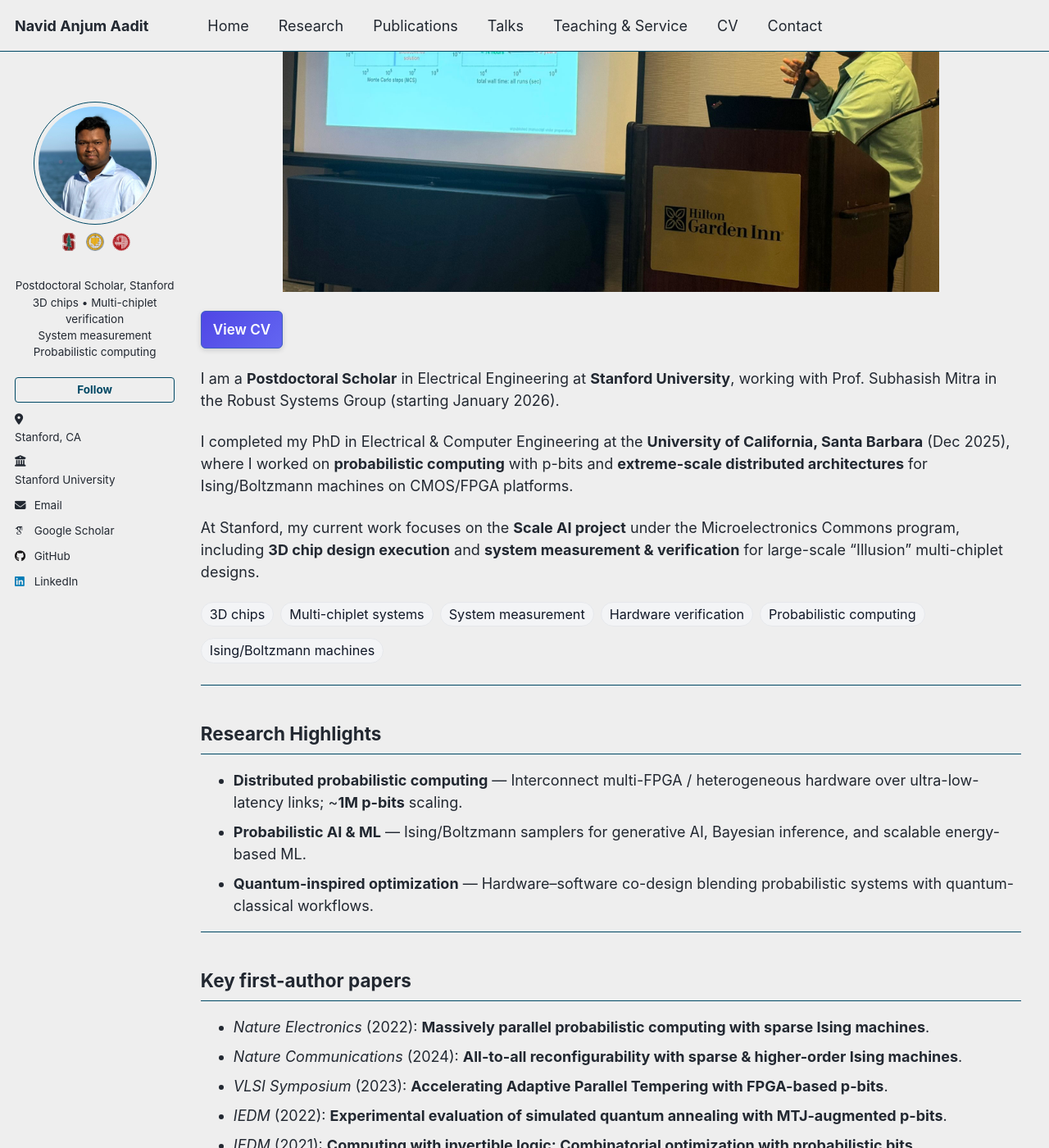
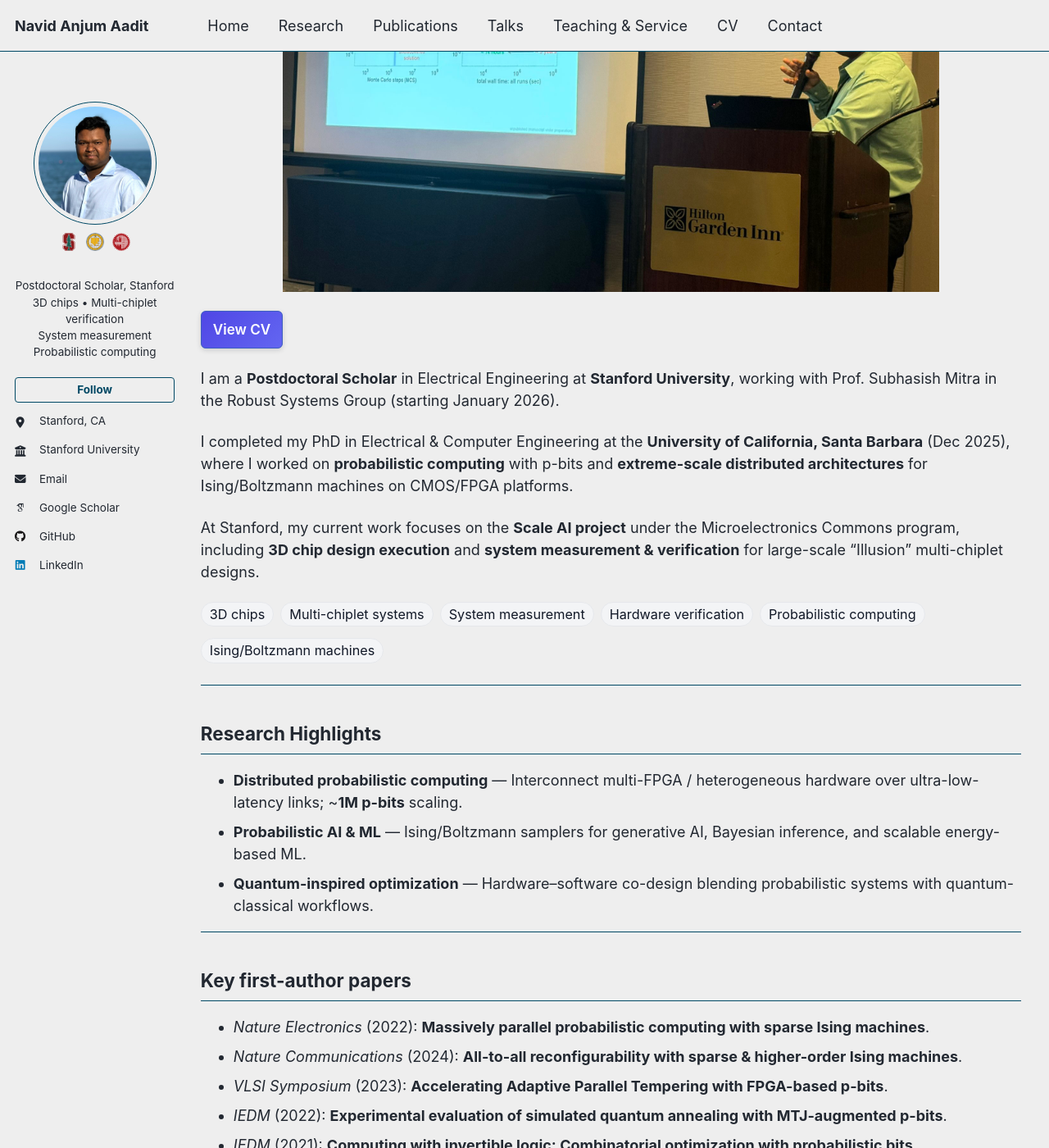
Before and after one commit to navidaadit/navidaadit.github.io, a Jekyll site: the page built from _pages/about.md, in a window 1280 px wide and 1400 px high, scrolled down 226 px. Shown: the whole window at 82% size. Built offline with Jekyll 4.4.1, drawn with Linux system fonts in a browser that asks for light colours; some web fonts are replaced.

Commit message:
Update _custom.scss

```diff
--- a/_sass/_custom.scss
+++ b/_sass/_custom.scss
@@ -1,5 +1,5 @@
 /* ===========================================================
-   Navid Aadit — site overrides
+   Navid Aadit — Site Overrides
    =========================================================== */
 
 /* ---------- Global width ---------- */
@@ -33,9 +33,7 @@
 .page::after { content: ""; display: block; clear: both; }
 
 /* ===========================================================
-   AUTHOR SIDEBAR — HYBRID ALIGNMENT
-   Top (Avatar/Bio) = CENTERED
-   Bottom (Links/Loc) = LEFT
+   AUTHOR SIDEBAR — ALIGNMENT & FIXES
    =========================================================== */
 
 /* 1. Center the Avatar */
@@ -79,17 +77,41 @@
   width: 100%;
 }
 
-/* 4. Keep Location/Links LEFT Aligned (Professional Look) */
+/* 4. Keep Location/Links LEFT Aligned */
 .sidebar .author__urls-wrapper,
 .sidebar .author__urls {
   text-align: left !important;
   width: 100%;
 }
-/* Ensure the button stays normal width but container allows left text */
+
+/* --- SIDEBAR LINK FIX (Prevents "Stanford" going to new line) --- */
+.sidebar .author__urls li {
+  display: flex !important;       /* Uses Flexbox to put Icon + Text in a row */
+  align-items: center !important; /* Vertically centers them */
+  flex-wrap: nowrap !important;   /* Prevents wrapping to new line */
+  margin-bottom: 6px !important;
+}
+
+.sidebar .author__urls li a {
+  display: inline-block !important; /* Forces link to sit INLINE */
+  width: auto !important;           /* Prevents it from filling the row */
+  text-decoration: none !important; /* Optional: remove underline if preferred */
+}
+
+/* Ensure the icon stays next to the text */
+.sidebar .author__urls li i,
+.sidebar .author__urls li .fa-fw {
+  margin-right: 10px !important;    /* Gap between Icon and Text */
+  width: 20px !important;           /* Fixed width for alignment */
+  text-align: center !important;
+  flex-shrink: 0 !important;        /* Prevents icon from getting squished */
+}
+
+/* Fix for the Follow Button */
 .author__urls-wrapper .btn {
     display: block;
     width: 100%;
-    text-align: center; /* Center the "Follow" button text itself */
+    text-align: center;
     margin-bottom: 10px;
 }
 
```
